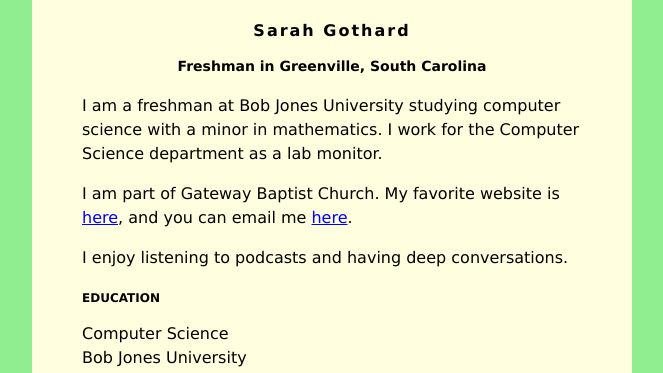
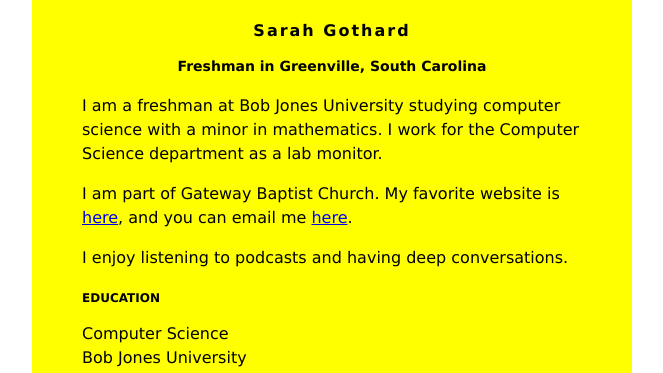
Before and after one commit to Ijaogkt/Ijaogkt.github.io, a plain HTML site: page index.html in a window 1280 px wide. Shown: the top 373 px of the page, without its empty margins (308-971 px from the left). Drawn offline with Linux system fonts and the light colour scheme.

Commit message:
Update index.html

```diff
--- a/index.html
+++ b/index.html
@@ -2,11 +2,11 @@
 <head>
 <style>
 body {
-    background: lightgreen;
+    background: lightorange;
     font-family: Verdana;
 }
 #content {
-    background: lightyellow;
+    background: yellow;
     min-width: 200px;
     max-width: 500px;
     padding: 50px;
```
